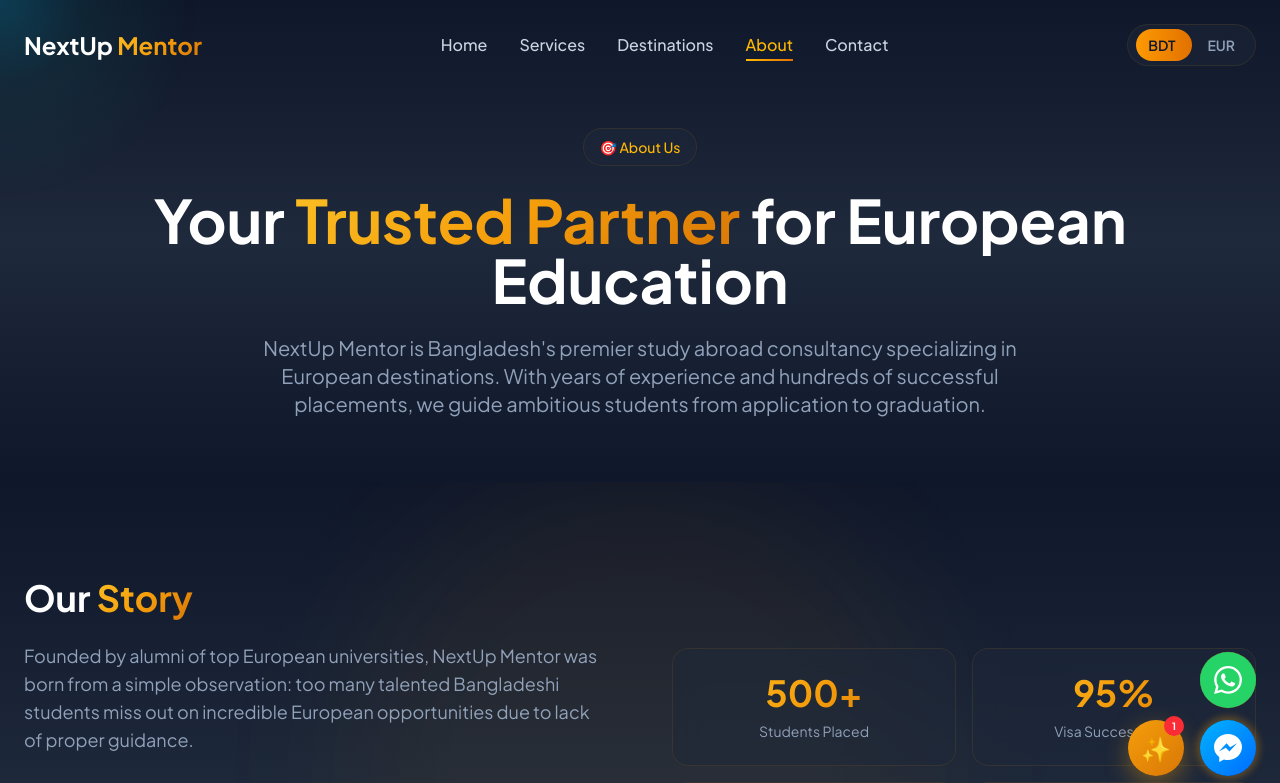
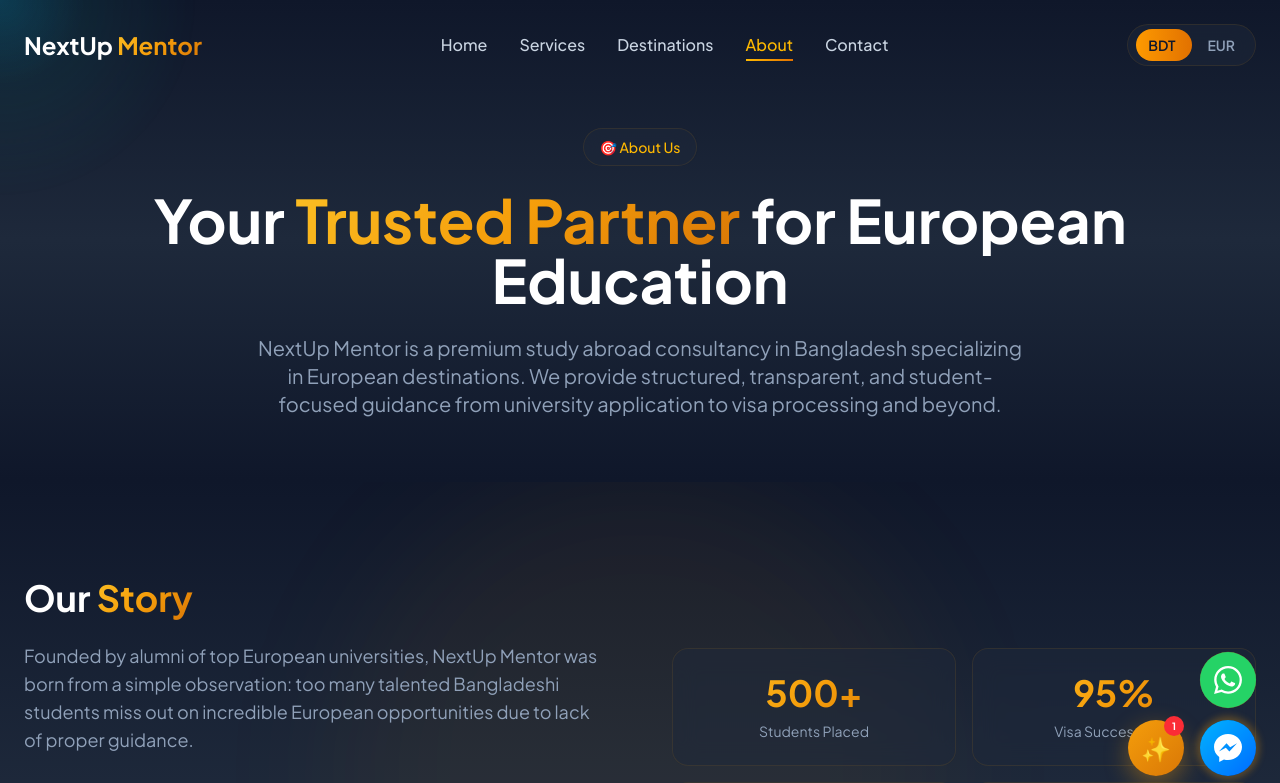
Before and after one commit to workmail1803-ai/Nextup, a Next.js app: page /about in a window 1280 px wide. Shown: the top 783 px of the page. Built offline with nearby package versions, Linux system fonts and the light colour scheme.

Commit message:
Update About page description

```diff
--- a/src/app/about/page.tsx
+++ b/src/app/about/page.tsx
@@ -31,9 +31,9 @@
                             Your <span className="text-gradient">Trusted Partner</span> for European Education
                         </h1>
                         <p className="text-xl text-slate-400 max-w-3xl mx-auto">
-                            NextUp Mentor is Bangladesh&apos;s premier study abroad consultancy specializing in
-                            European destinations. With years of experience and hundreds of successful placements,
-                            we guide ambitious students from application to graduation.
+                            NextUp Mentor is a premium study abroad consultancy in Bangladesh specializing in
+                            European destinations. We provide structured, transparent, and student-focused
+                            guidance from university application to visa processing and beyond.
                         </p>
                     </motion.div>
                 </div>
```
